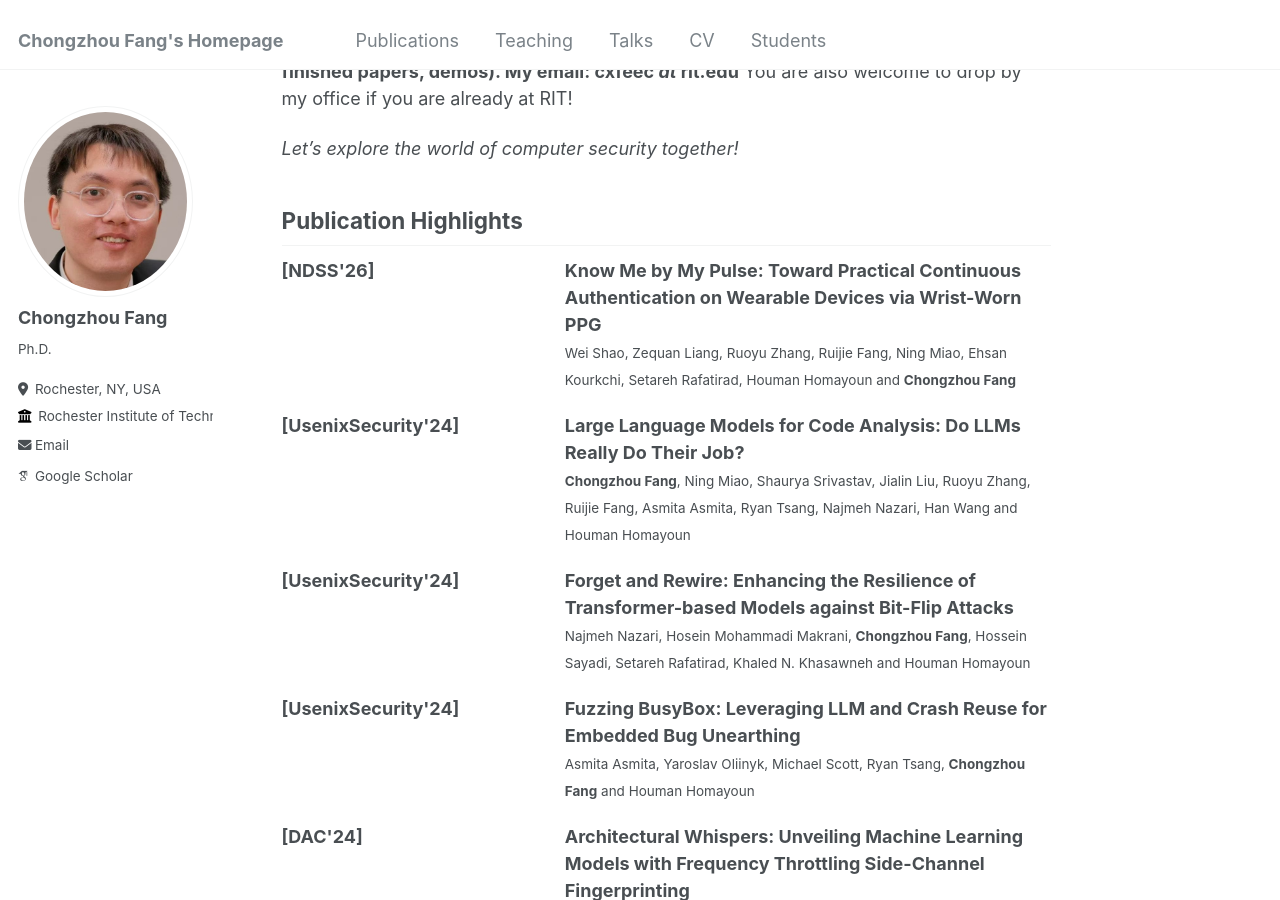
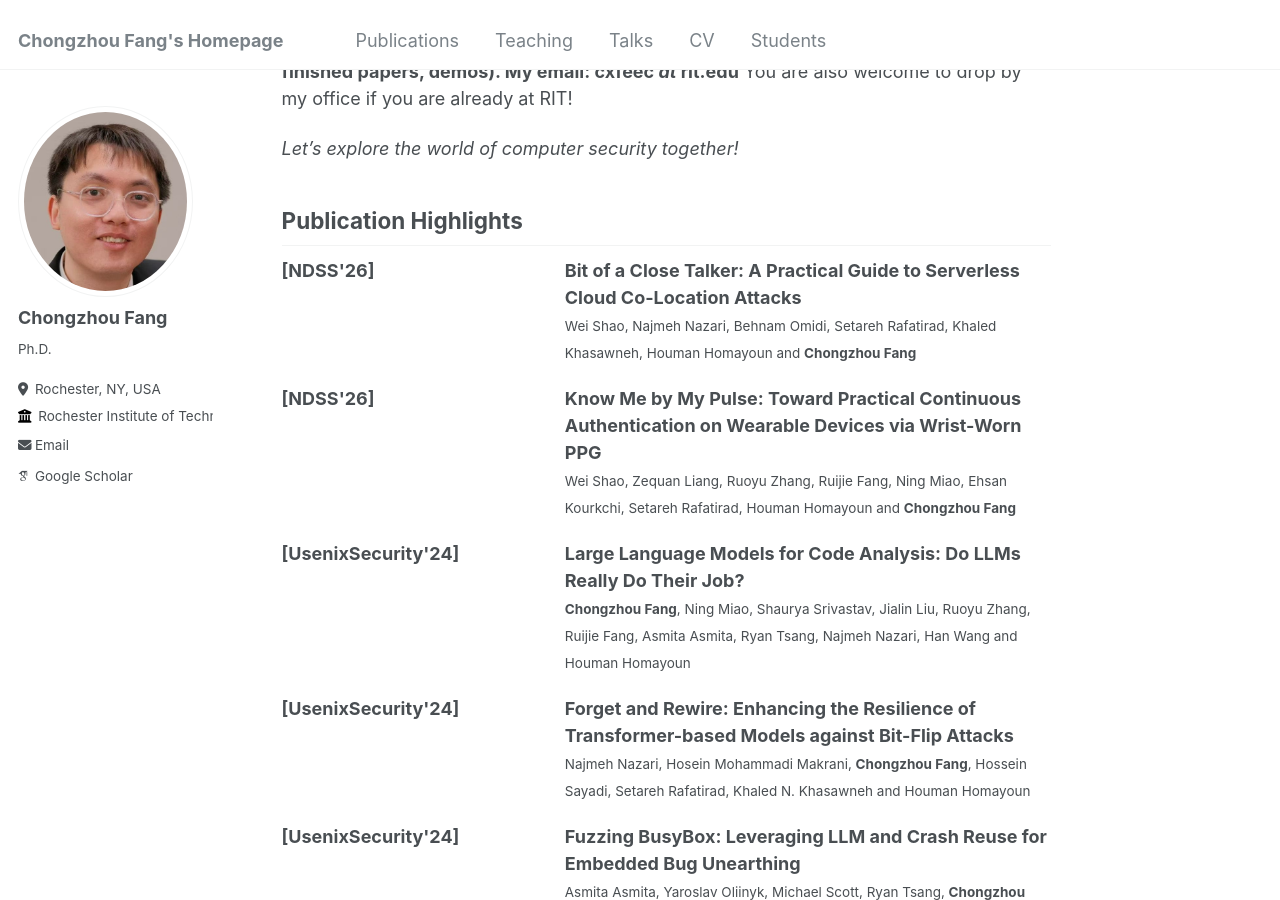
Before and after one commit to ChongzhouFang/ChongzhouFang.github.io, a Jekyll site: the page built from _pages/about.md, in a window 1280 px wide and 900 px high, scrolled down 330 px. Built offline with Jekyll 4.4.1, drawn with Linux system fonts in a browser that asks for light colours; some web fonts are replaced; some of the changed text lies outside the part shown.

Commit message:
update new ndss paper

```diff
--- a/_pages/about.md
+++ b/_pages/about.md
@@ -15,6 +15,14 @@ I am Chongzhou Fang, an assistant professor at Rochester Institute of Technology
 <p><i>Let’s explore the world of computer security together!</i></p>
 
 ## Publication Highlights
+<div style="display: flex; justify-content: space-between; gap: 40px; align-items: flex-start; margin-bottom: 20px;">
+  <div style="flex: 1;"><strong>[NDSS'26]</strong></div>
+  <div style="flex: 2;">
+    <strong>Bit of a Close Talker: A Practical Guide to Serverless Cloud Co-Location Attacks</strong>
+    <br>
+    <small>Wei Shao, Najmeh Nazari, Behnam Omidi, Setareh Rafatirad, Khaled Khasawneh, Houman Homayoun and <b>Chongzhou Fang</b></small>
+  </div>
+</div>
 <div style="display: flex; justify-content: space-between; gap: 40px; align-items: flex-start; margin-bottom: 20px;">
   <div style="flex: 1;"><strong>[NDSS'26]</strong></div>
   <div style="flex: 2;">
@@ -112,6 +120,7 @@ I am Chongzhou Fang, an assistant professor at Rochester Institute of Technology
 </div>
 
 ## News
+- Dec. 2025: Our paper about serverless cloud co-location attack was accepted by NDSS 2026.
 - Oct. 2025: We will be organizing [LLMs for Hardware Design Challenge](https://www.iccd-conf.com/llm_competition.html) at ICCD 2025!
 - Sep. 2025: We will be hosting the [Workshop on LLM Assisted Security and Trust Exploration (LAST-X)](https://last-x-workshop.github.io/) at NDSS 2026!
 - Aug. 2025: Our paper about continuous authentication based on PPG was accepted by NDSS 2026.
```
Also changed, not shown: _publications/ndss2026-wei1.md (added, +10 -0 lines).
